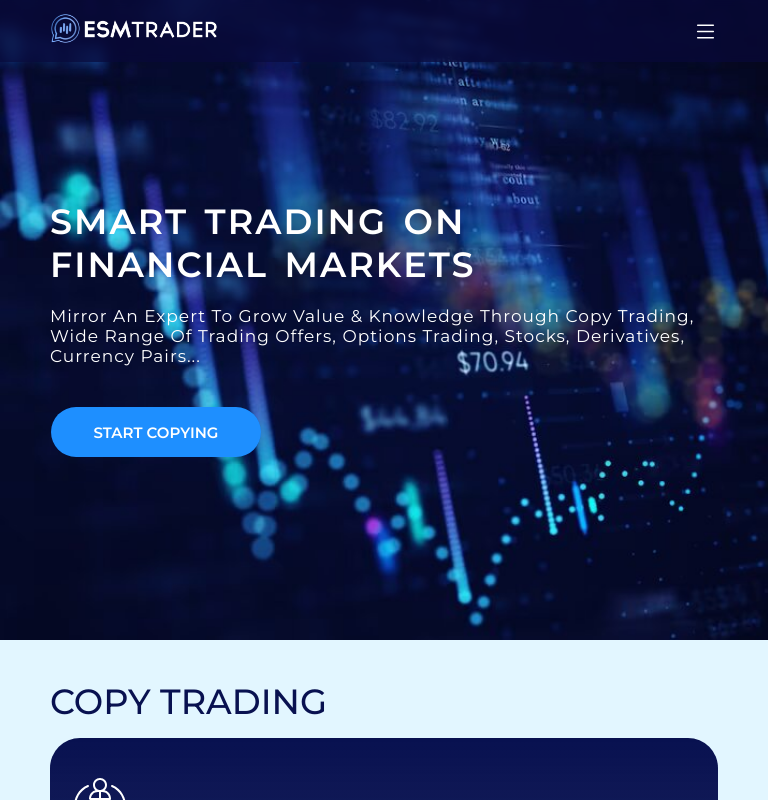
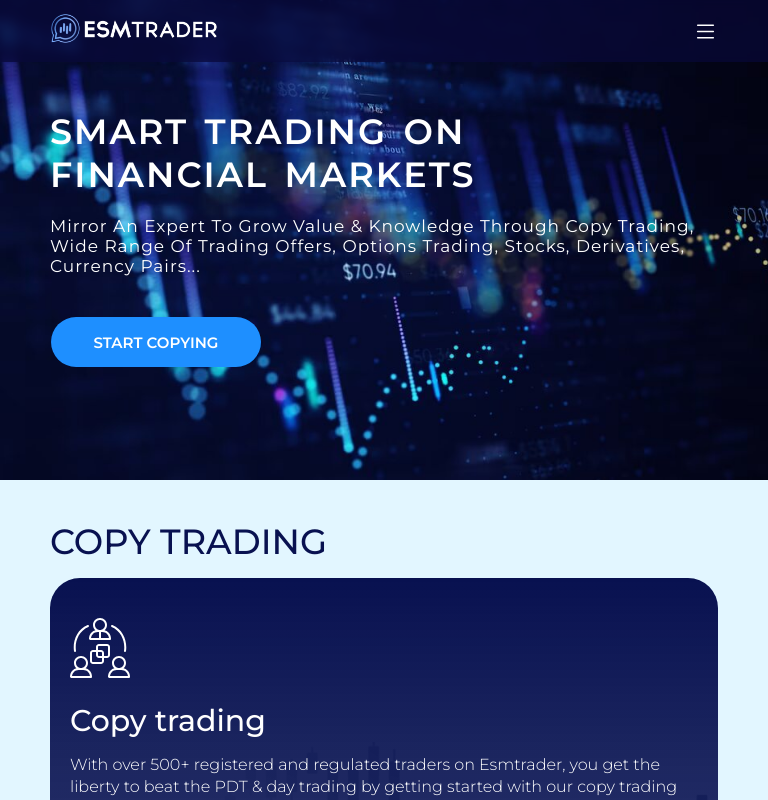
Before and after one commit to Shogz4647/EMSTRADER.github.io, a plain HTML site: page index.html in a window 768 px wide. Drawn offline with nearby package versions, Linux system fonts and the light colour scheme.

Commit message:
modified

```diff
--- a/index.css
+++ b/index.css
@@ -2239,7 +2239,6 @@
   /* HEADER */
   header {
    box-sizing: border-box;
-   height: 80vh;
   }
   header > nav {
     width: 100vw;
@@ -2494,7 +2493,7 @@
     width: 170px;
   }
   .header-content {
-    padding: 200px 0 0 0;
+    padding: 110px 0 0 0;
     width: 100%;
   }
   .header-content > .header-content-text {
```
